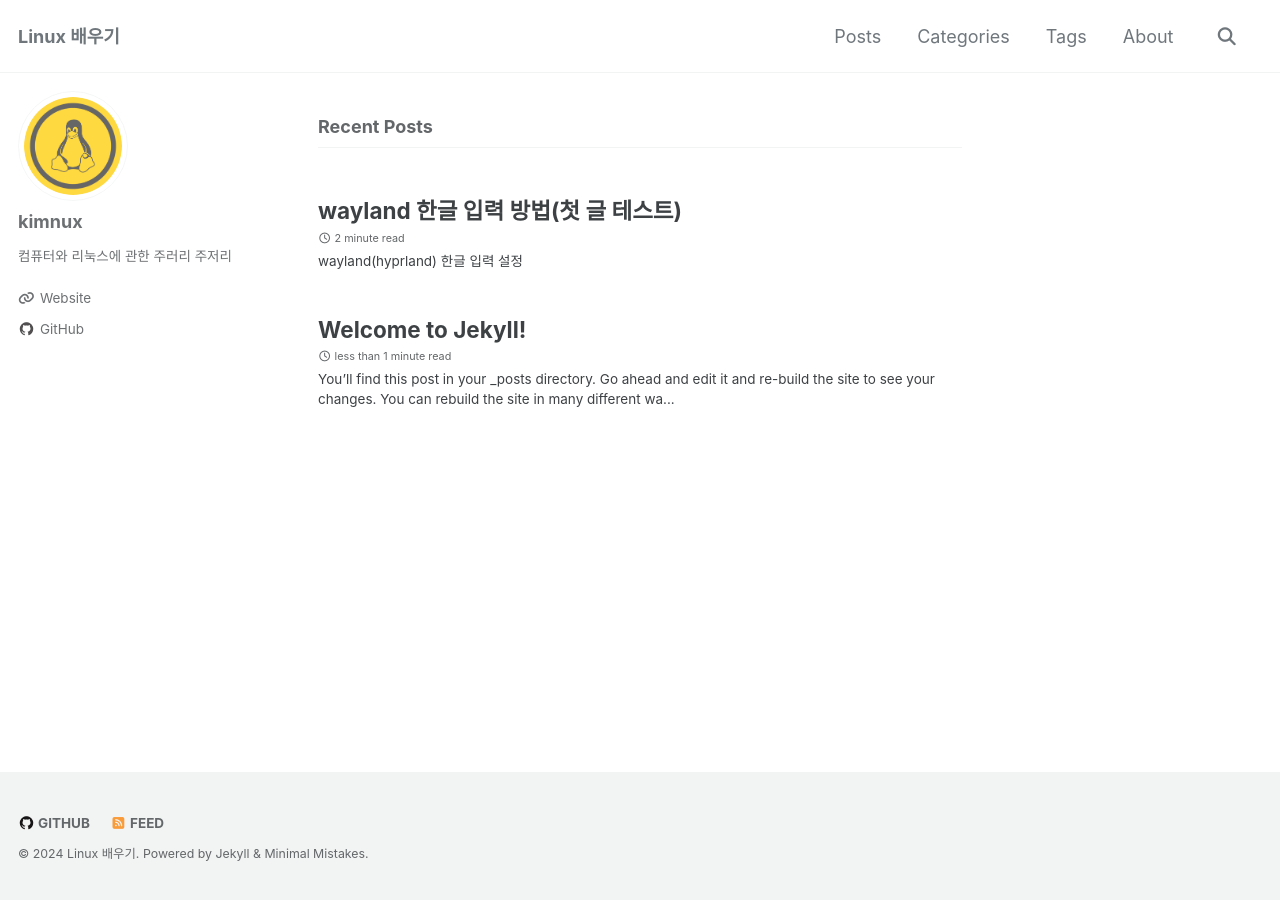
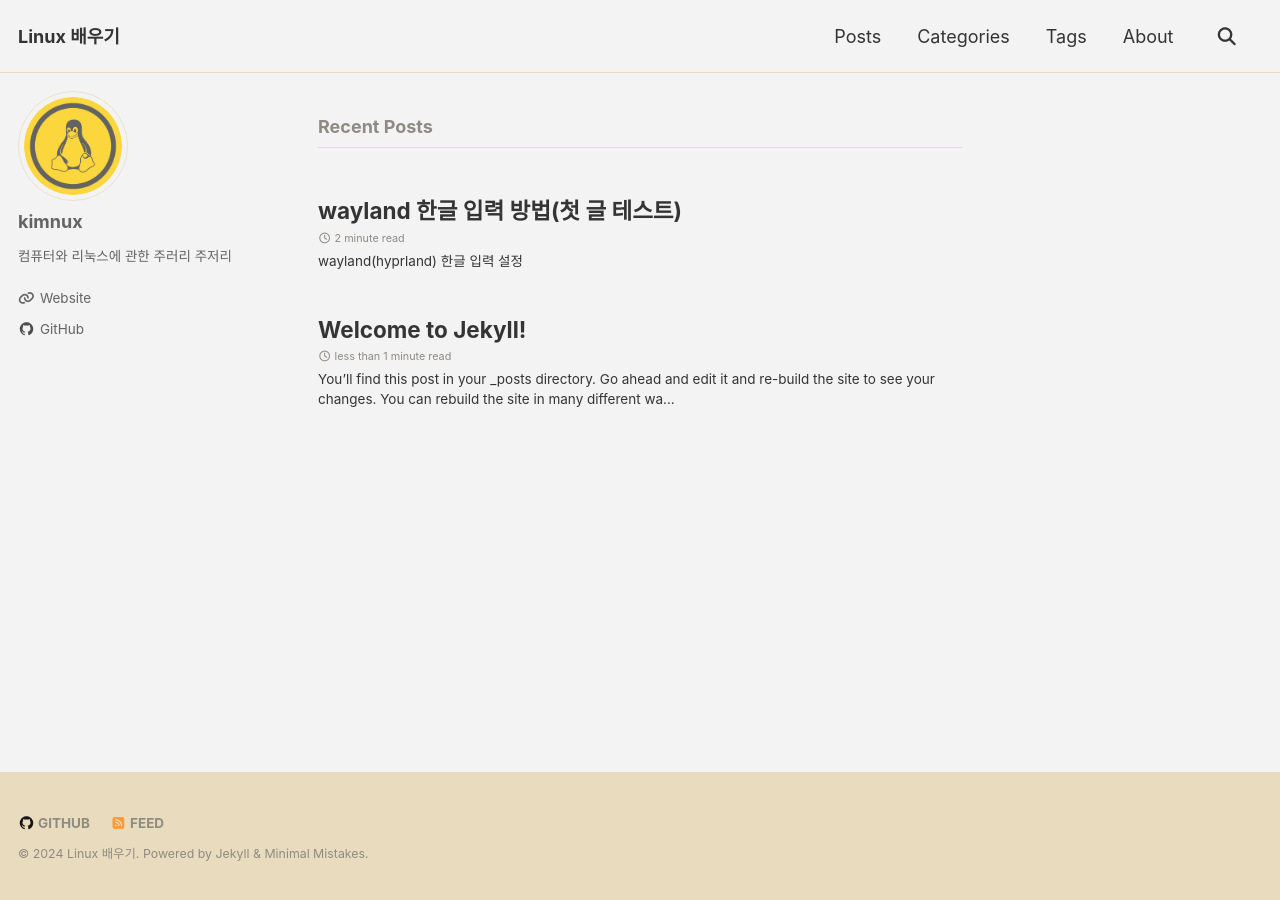
Before and after one commit to kimnux12/kimnux12.github.io, a Jekyll site: the page built from index.html, in a window 1280 px wide. Built offline with Jekyll 4.4.1, drawn with Linux system fonts in a browser that asks for light colours; cached includes are drawn as plain includes; the list of posts is cut into pages by our own code.

Commit message:
2024-06-26, 10:35

```diff
--- a/_config.yml
+++ b/_config.yml
@@ -18,13 +18,12 @@ email: kimnux@gmail.com
 description: >- # this means to ignore newlines until "baseurl:"
   아치리눅스, bash등에서 기억해야 할 것들을 기록하는 공간
 github_username: kimnux12
-minimal_mistakes_skin: default
+minimal_mistakes_skin: dirt
 search: true
 
 # Build settings
 markdown: kramdown
-#remote_theme: mmistakes/minimal-mistakes@4.26.2
-remote_theme: cotes2020/jekyll-theme-chirpy
+remote_theme: mmistakes/minimal-mistakes@4.26.2
 # Outputting
 permalink: /:categories/:title/
 paginate: 5 # amount of posts to show
@@ -93,8 +92,6 @@ defaults:
       layout: single
       author_profile: true
 
-theme_mode: dark
-
 category_archive:
   type: liquid
   path: /categories/
```
